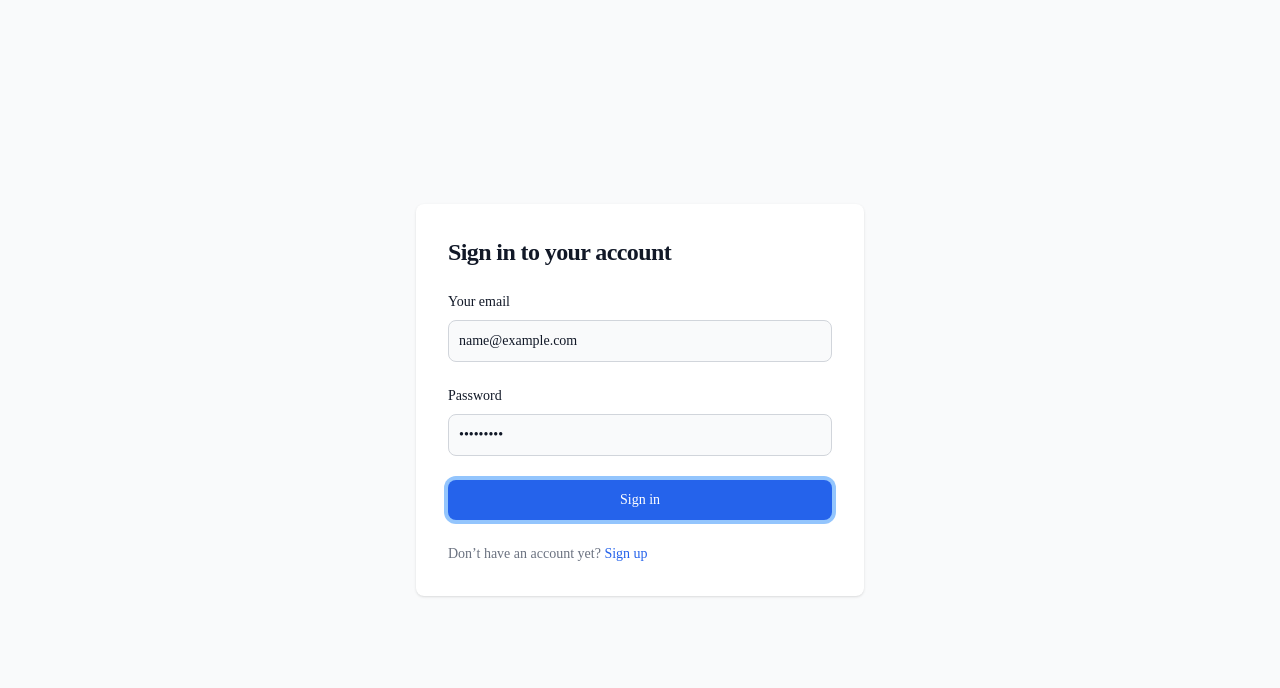
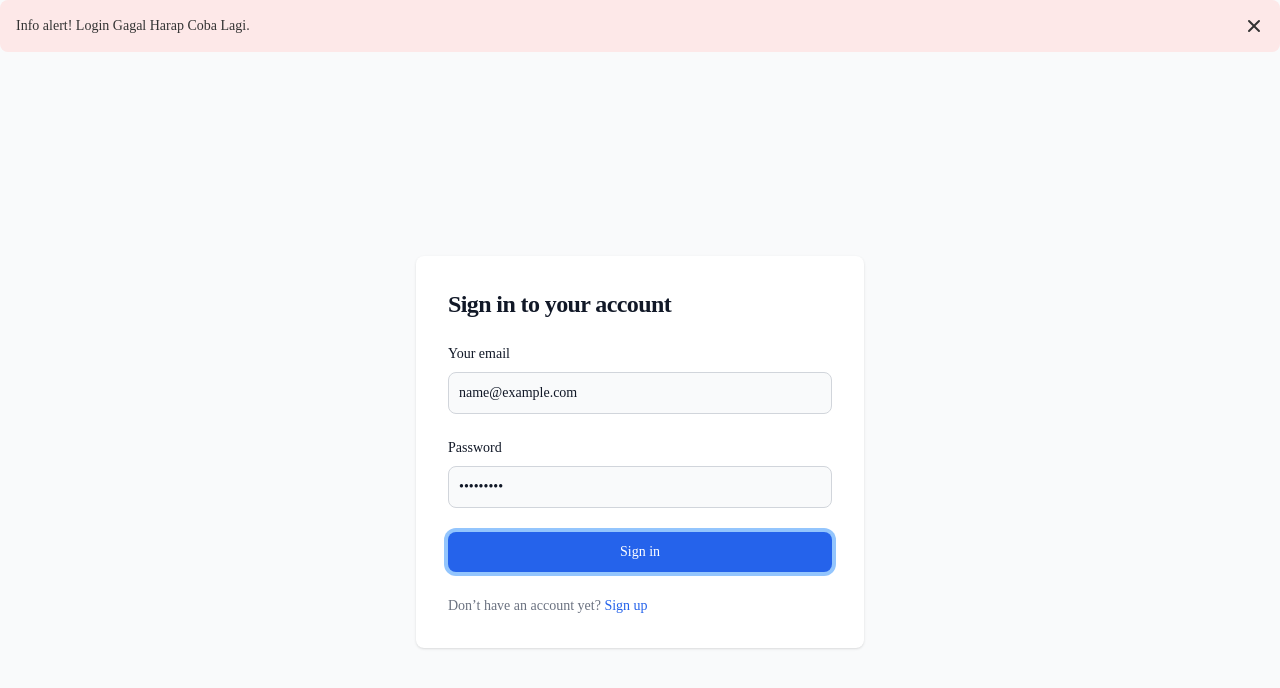
Before and after one commit to kaut0/myblog, a React (Vite) app: page /login in a window 1280 px wide. Both pictures are taken after typing "name@example.com", "Sample123" into the empty fields and a click on the button "Sign in". Shown: the top 688 px of the page. Built offline with nearby package versions, Linux system fonts and the light colour scheme; no server answers.

Commit message:
adding alert error

```diff
--- a/src/pages/Login.jsx
+++ b/src/pages/Login.jsx
@@ -1,10 +1,13 @@
+"use client";
 import axios from "axios";
 import * as React from "react";
 import { useNavigate } from "react-router-dom";
+import { Alert } from "flowbite-react";
 
 const Login = () => {
   const [email, setEmail] = React.useState("");
   const [password, setPassword] = React.useState("");
+  const [error, setError] = React.useState();
   const navigate = useNavigate();
   const handleLogin = (e) => {
     e.preventDefault();
@@ -18,7 +21,15 @@ const Login = () => {
         navigate("/");
       })
       .catch((err) => {
-        console.log(err);
+        if (err.response.status == 401) {
+          return setError("Login Gagal Harap Coba Lagi");
+        }
+        setError("Login Gagal Harap Coba Lagi");
+      })
+      .finally(() => {
+        setTimeout(() => {
+          setError();
+        }, 3000);
       });
   };
   const token = localStorage.getItem("token");
@@ -32,6 +43,11 @@ const Login = () => {
   }, []);
   return (
     <section className="bg-gray-50 dark:bg-gray-900">
+      {error && (
+        <Alert color="failure" onDismiss={() => setError()}>
+          <span className="font-medium">Info alert!</span> {error}.
+        </Alert>
+      )}
       <div className="flex flex-col items-center justify-center px-6 py-8 mx-auto md:h-screen lg:py-0">
         <div className="w-full bg-white rounded-lg shadow dark:border md:mt-0 sm:max-w-md xl:p-0 dark:bg-gray-800 dark:border-gray-700">
           <div className="p-6 space-y-4 md:space-y-6 sm:p-8">
```
